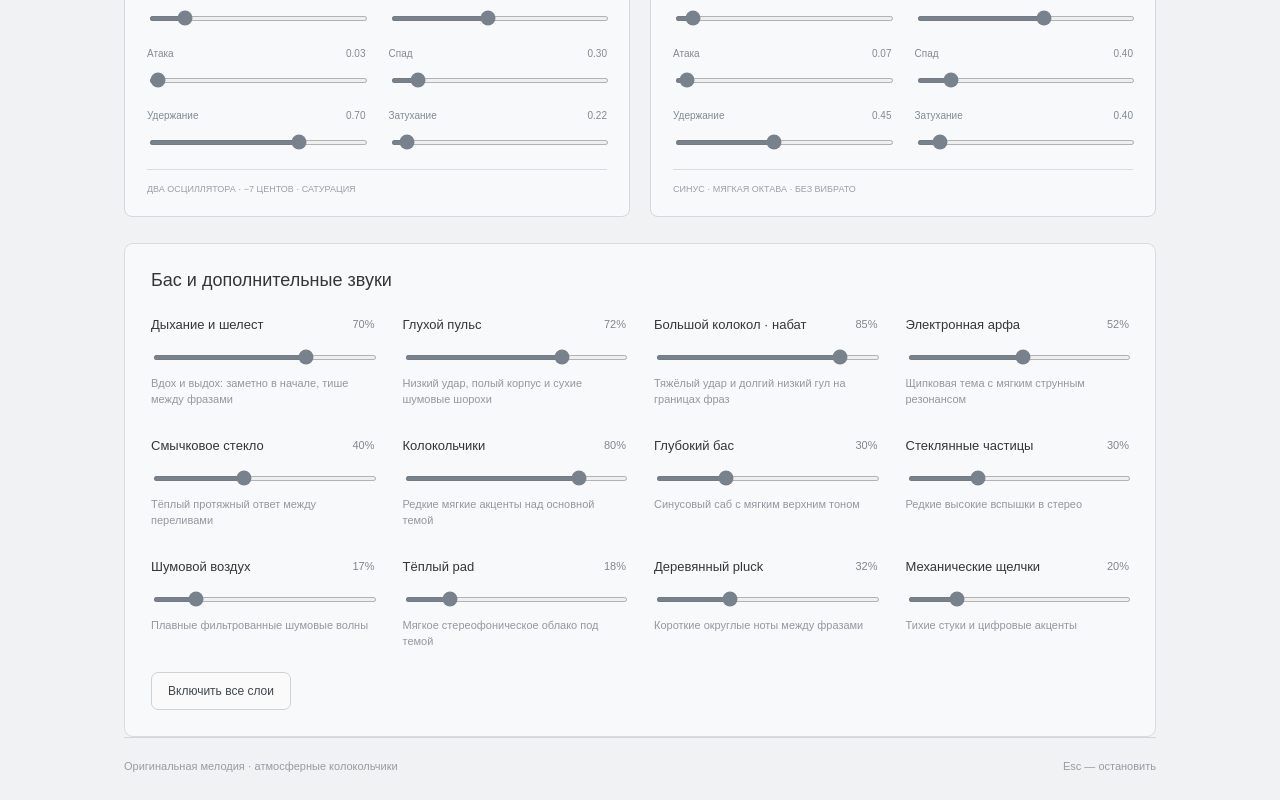
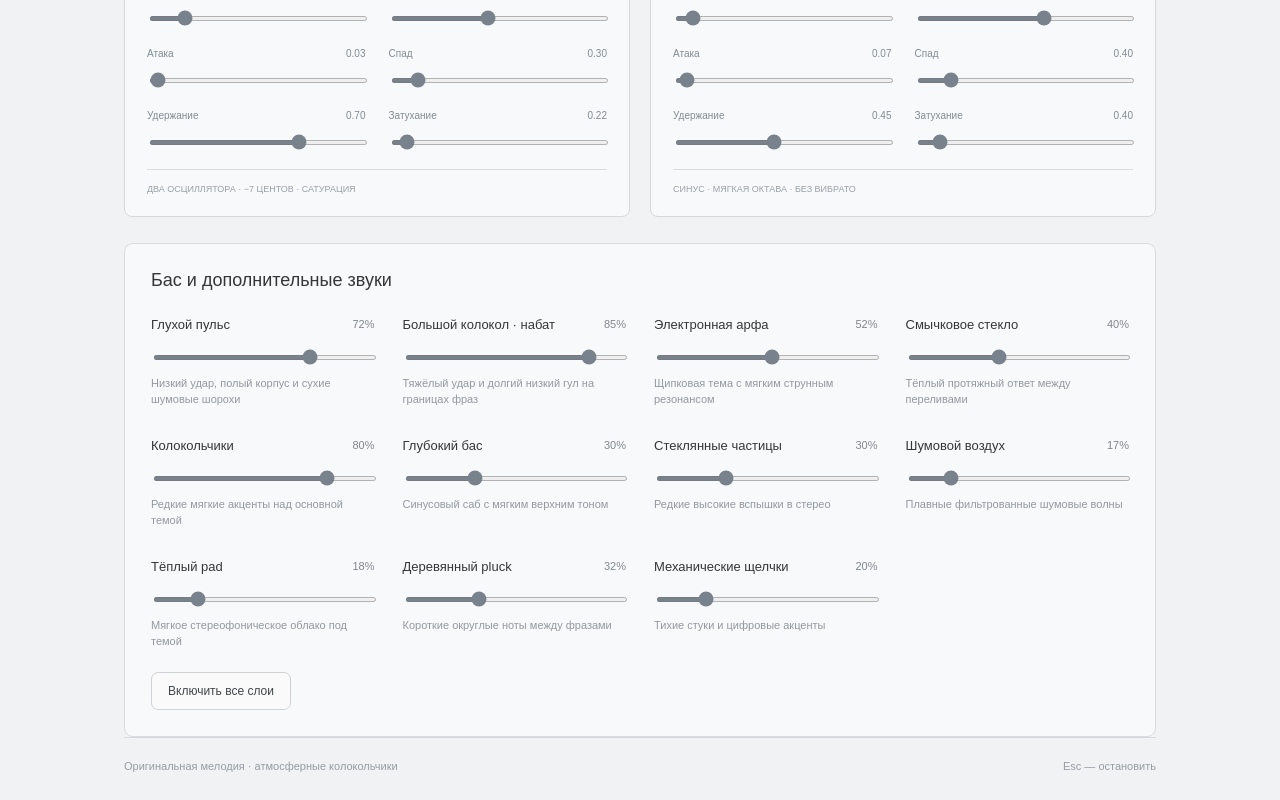
Before and after one commit to polinasergeenkova2007-crypto/origin-music-studio, a React (Vite) app: page / in a window 1280 px wide. Shown: the part 1543-2343 px from the top of the page. Built offline with nearby package versions, Linux system fonts and the light colour scheme.

Commit message:
Add src source files

```diff
--- a/src/App.tsx
+++ b/src/App.tsx
@@ -326,11 +326,6 @@ export default function App() {
           {(
             [
               {
-                key: "breath",
-                name: "Дыхание и шелест",
-                description: "Вдох и выдох: заметно в начале, тише между фразами",
-              },
-              {
                 key: "beat",
                 name: "Глухой пульс",
                 description: "Низкий удар, полый корпус и сухие шумовые шорохи",
```
